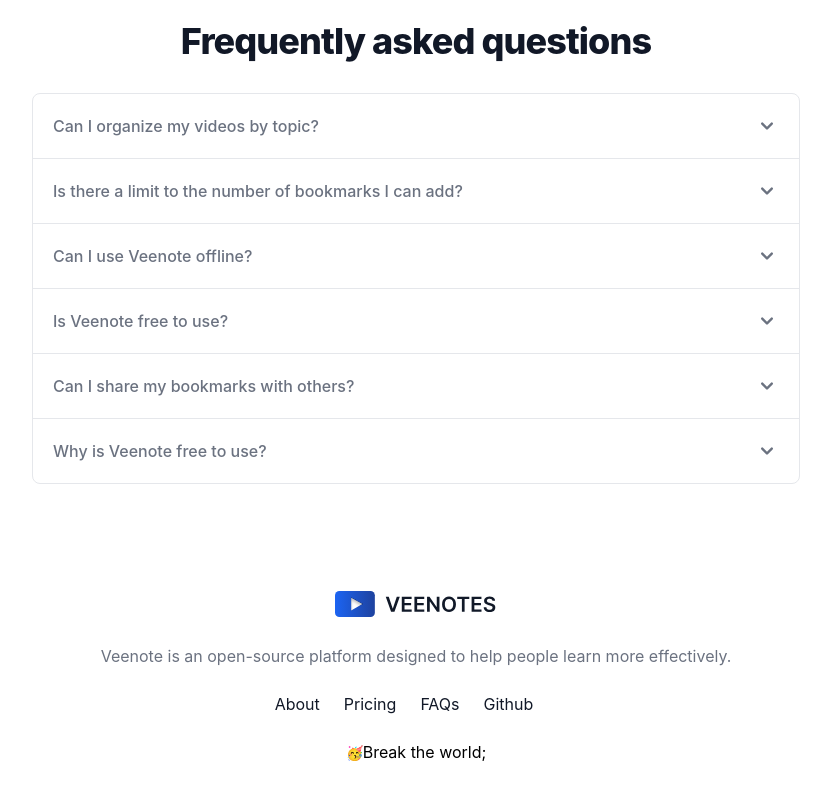
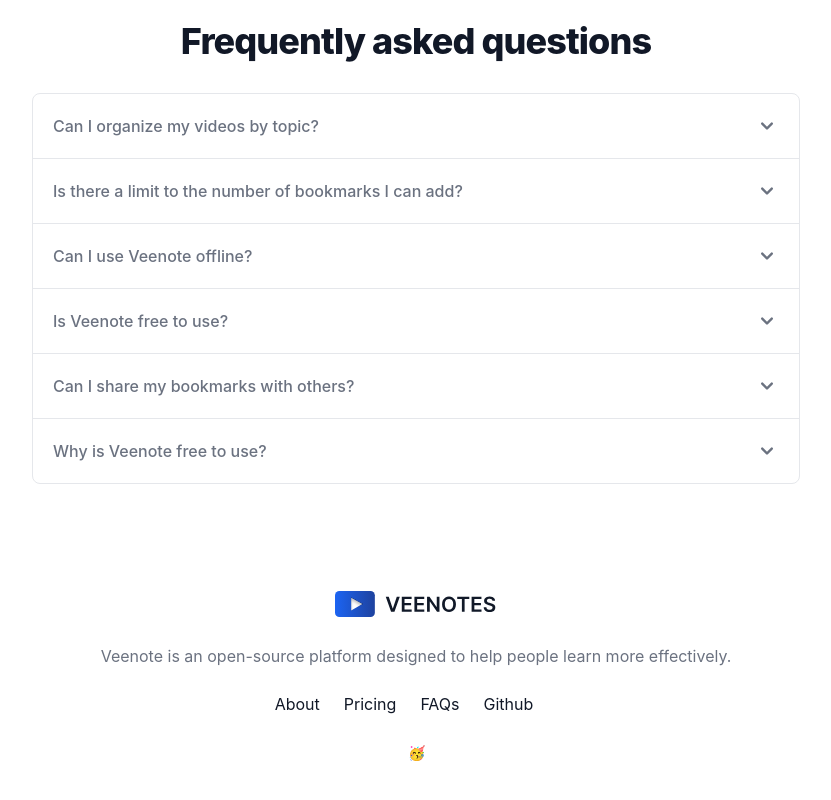
Before and after one commit to alexanderstoehr/vn-frontend, a React (Vite) app: page / in a window 1280 px wide. Shown: the part 3038-3838 px from the top of the page, without its empty margins (224-1055 px from the left). Built offline with nearby package versions, Linux system fonts and the light colour scheme.

Commit message:
removed sentry test error

```diff
--- a/src/components/Footer.jsx
+++ b/src/components/Footer.jsx
@@ -49,13 +49,6 @@ export default function Footer() {
                 <span className="text-sm text-gray-500 dark:text-gray-400 sm:text-center">
                     🥳
                 </span>
-                <button
-                    onClick={() => {
-                        throw new Error("This is your first error!")
-                    }}>
-                    Break the world
-                </button>
-                ;
             </div>
         </footer>
     )
```
